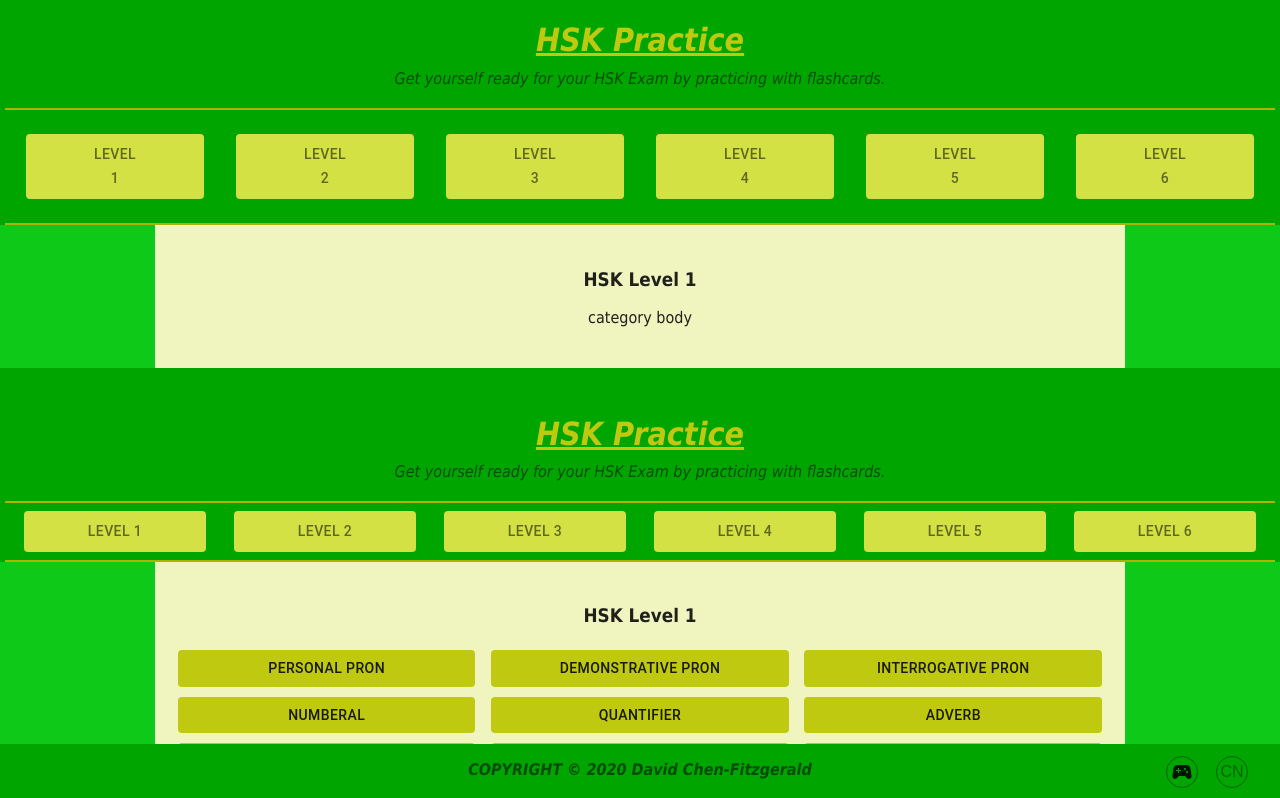
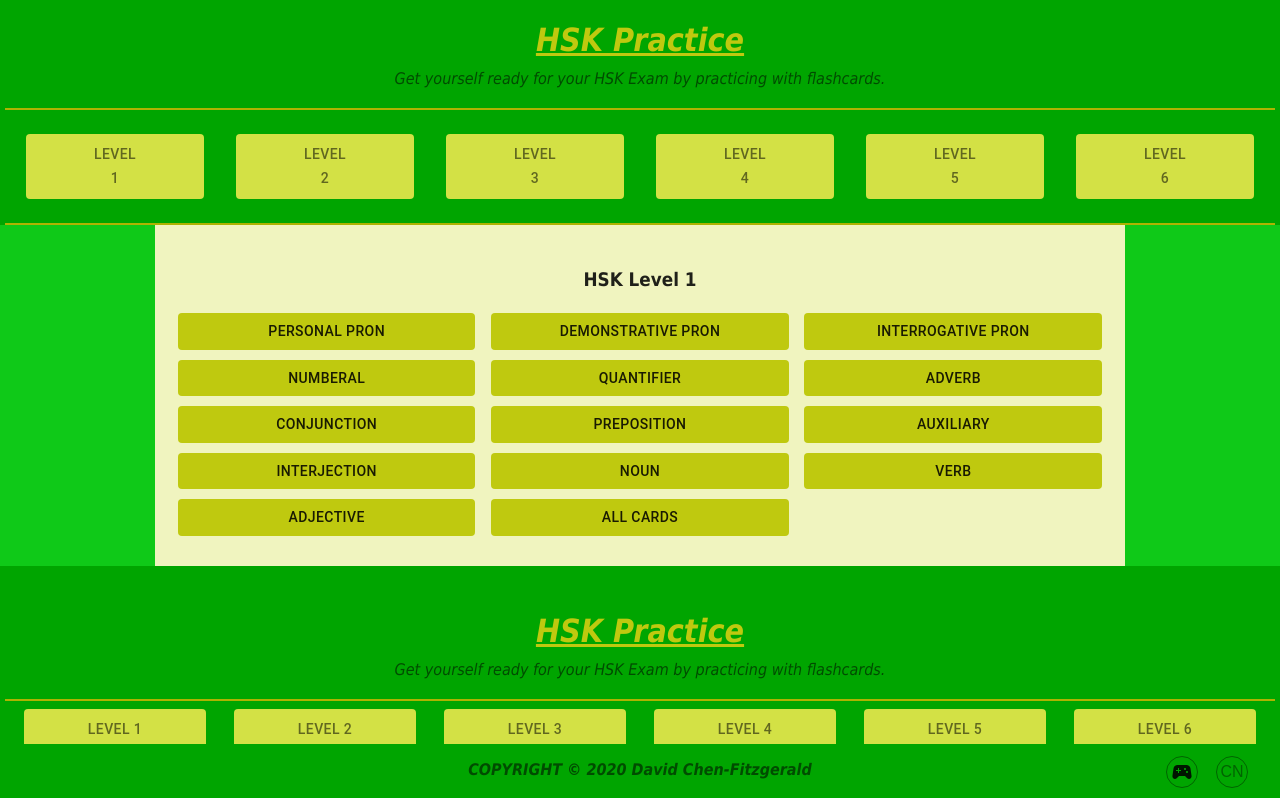
Before and after one commit to davidfitz314/HSK-Learn, a React (Create React App) app: page / in a window 1280 px wide. Shown: the top 798 px of the page. Built offline with nearby package versions, Linux system fonts and the light colour scheme.

Commit message:
updating cards display

```diff
--- a/src/App.tsx
+++ b/src/App.tsx
@@ -5,11 +5,9 @@ import { languageGroups } from './components/flashCardsSimple/Utils/Types';
 import { cardGroups } from './components/flashCardsSimple/Utils/Types';
 import level1 from './jsontextfiles/level1.json';
 import level2 from './jsontextfiles/level2.json';
-import { MockCardApi } from './Apis/MockCardApi';
-import { CategoryEnum } from './Utils/Types';
 import Header from './modules/navbar/components/Header';
 import Footer from './modules/footer/components/Footer';
-import CardsBody from './modules/cards/components/CardsBody';
+import CardsBody from './modules/cardsWrapper/components/CardsBody';
 import CardsApiProvider from './Providers/CardsApiProvider';
 import CardsMediatorProvider from './Providers/CardsMediatorProvider';
 
--- a/src/Mediators/CardsMediator.tsx
+++ b/src/Mediators/CardsMediator.tsx
@@ -4,17 +4,20 @@ import { CardType } from '../Utils/Types';
 
 export class CardsMediator {
     api: ICardsApi;
-    private allCards = new ObservableValue<CardType[] | null>(null);
+    private allCards = new ObservableValue<CardType[]>([]);
     readonly currentLevelCards = new ObservableValue<CardType[] | null>(null);
     readonly cardLevels = new ObservableValue<number[] | null>(null);
     currentLevel = new ObservableValue<number | null>(null);
+    readonly categories = new ObservableValue<string[]>([]);
+    selectedCategory = new ObservableValue<string | undefined>(undefined);
+    cardsByCategory = new ObservableValue<CardType[]>([]);
 
     constructor(api: ICardsApi){
         this.api = api;
         this.getAllCards();
-        this.currentLevel.setValue(1);
         const tempLevels = [1,2,3,4,5,6];
         this.cardLevels.setValue(tempLevels);
+        this.setLevel(1);
     }
 
     getAllCards = () =>{
@@ -64,19 +67,51 @@ export class CardsMediator {
         return this.cardLevels.getValue();
     }
 
-    setLevel(level: number){
-        console.log('vel in', level);
+    setLevel = async (level: number) => {
         //TODO: write checks for level range
         this.currentLevel.setValue(level);
+        await this.getCardsForLevel();
+        this.selectedCategory.setValue(undefined);
+        this.cardsByCategory.setValue([]);
+    }
+
+    getCardCategories(){
+        const allCategories = this.allCards.getValue().map(card => card.category);
+        return this.categories.setValue(this.removeDuplicates(allCategories));
+    }
+
+    private removeDuplicates(myArray: string[]){
+        const noDuplicates: string[] = [];
+        myArray.forEach(item => {
+            const found = noDuplicates.find(each => each.includes(item))
+            if (!found) noDuplicates.push(item);
+        });
+        return noDuplicates;
+    }
+
+    setSelectedCategory = async (category: string) => {
+        await this.selectedCategory.setValue(category);
+        await this.setCardsByCategory();
+    }
+
+    setCardsByCategory(){
+        const category = this.selectedCategory.getValue();
+        const levelCards = this.currentLevelCards.getValue();
+        if (category && levelCards){
+            this.cardsByCategory.setValue(levelCards.filter(card => card.category.includes(category)));
+        }
     }
 
     reset(){
-        this.allCards.setValue(null);
+        this.allCards.setValue([]);
         this.currentLevelCards.setValue(null);
         this.getAllCards();
         this.currentLevel.setValue(1);
         const tempLevels = [1,2,3,4,5,6];
         this.cardLevels.setValue(tempLevels);
+        this.categories.setValue([]);
+        this.selectedCategory.setValue(undefined);
+        this.cardsByCategory.setValue([]);
     }
 
     // removes all state/context data
@@ -85,5 +120,8 @@ export class CardsMediator {
         this.currentLevelCards.dispose();
         this.currentLevel.dispose();
         this.cardLevels.dispose();
+        this.categories.dispose();
+        this.selectedCategory.dispose();
+        this.cardsByCategory.dispose();
     }
 }
--- a/src/modules/cards/components/Categories.tsx
+++ /dev/null
@@ -1,9 +0,0 @@
-import React from 'react';
-
-const Categories: React.FC = () => {
-    return (
-        <p>category body</p>
-    );
-};
-
-export default Categories;
--- a/src/modules/cards/components/CardsBody.tsx
+++ b/src/modules/cardsWrapper/components/CardsBody.tsx
@@ -2,7 +2,8 @@ import React from 'react';
 import Categories from './Categories';
 import LevelDisplay from './LevelDisplay';
 import { createStyles, makeStyles, Theme } from '@material-ui/core/styles';
-import Grid from '@material-ui/core/Grid';
+import { useCardsMediator } from '../../../Providers/CardsMediatorProvider';
+import { useValue } from '../../../Utils/hooks/useValue';
 
 const useStyles = makeStyles((theme: Theme) => createStyles({
     button: {
@@ -22,10 +23,15 @@ const useStyles = makeStyles((theme: Theme) => createStyles({
 
 const CardsBody = () => {
     const classes = useStyles();
+    const mediator = useCardsMediator();
+    const selectedCategory = useValue(mediator.selectedCategory);
+    const currentCards = useValue(mediator.cardsByCategory);
+    console.log('cat cards', currentCards);
     return (
         <div className={classes.bodyWrapper}>
             <LevelDisplay />
             <Categories />
+            {selectedCategory && (<p>I'm free {selectedCategory}</p>)}
         </div>
     )
 }
--- /dev/null
+++ b/src/modules/cardsWrapper/components/Categories.tsx
@@ -0,0 +1,29 @@
+import React, { useEffect } from 'react';
+import Grid from '@material-ui/core/Grid';
+import { useCardsMediator } from '../../../Providers/CardsMediatorProvider';
+import { useValue } from '../../../Utils/hooks/useValue';
+import CategoryButton from './CategoryButton';
+
+const Categories: React.FC = () => {
+    const mediator = useCardsMediator();
+    const categories = useValue(mediator.categories);
+    useEffect(() => {
+        mediator.getCardCategories();
+    }, [mediator])
+
+    const setSelectedCategory = (category: string) => mediator.setSelectedCategory(category);
+    return (
+        <Grid container>
+            {categories && categories.map((name, key) => {
+                return (
+                    <Grid item xs={4} key={`cat-${name}-${key}`}><CategoryButton name={name} openCategory={setSelectedCategory} /></Grid>
+                );
+            })}
+            {categories && (<Grid item xs={4}><CategoryButton name={"All Cards"} openCategory={setSelectedCategory} /></Grid>)}
+
+            {categories.length <= 0 && (<h5>No Categories Found, Please refresh the Page.</h5>)}
+        </Grid>
+    );
+};
+
+export default Categories;
--- /dev/null
+++ b/src/modules/cardsWrapper/components/CategoryButton.tsx
@@ -0,0 +1,24 @@
+import React from 'react';
+import { createStyles, makeStyles, Theme } from '@material-ui/core/styles';
+import Button from '@material-ui/core/Button';
+
+
+const useStyles = makeStyles((theme: Theme) => createStyles({
+    button: {
+        backgroundColor: '#bfc90f',
+        width: '95%',
+        margin: '5px',
+    },
+}));
+
+interface CategoryButtonProps {
+    name: string,
+    openCategory: (category: string) => void,
+}
+
+const CategoryButton = ({ name, openCategory }: CategoryButtonProps) => {
+    const classes = useStyles();
+    return (<Button className={classes.button} onClick={() => openCategory(name)}>{name}</Button>);
+};
+
+export default CategoryButton;
--- a/src/modules/navbar/components/ButtonBar.tsx
+++ b/src/modules/navbar/components/ButtonBar.tsx
@@ -3,6 +3,7 @@ import { makeStyles } from '@material-ui/core';
 import Grid from '@material-ui/core/Grid';
 import Button from './Button';
 import { useCardsMediator } from '../../../Providers/CardsMediatorProvider';
+import { useValue } from '../../../Utils/hooks/useValue';
 
 const useStyles = makeStyles((theme) => ({
     navBar: {
@@ -20,7 +21,7 @@ const useStyles = makeStyles((theme) => ({
 const ButtonBar = () => {
     const classes = useStyles();
     const cardsMediator = useCardsMediator();
-    const levels = cardsMediator.cardLevels.getValue();
+    const levels = useValue(cardsMediator.cardLevels);
 
     return (
         <div className={classes.navBar}>
```
Also changed, not shown: src/modules/cardsWrapper/components/LevelDisplay.tsx (renamed from src/modules/cards/components/LevelDisplay.tsx).
